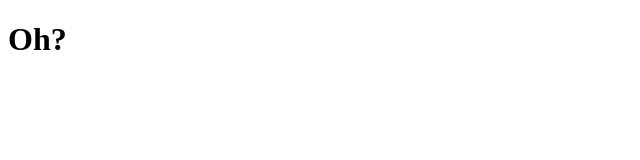
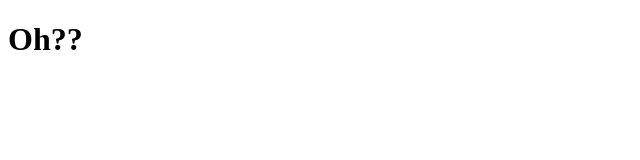
Before and after one commit to junpyochoi/junpyochoi.github.io, a plain HTML site: page index.html in a window 1280 px wide. Shown: the full height of the page, 0-640 px from the left. Drawn offline with Linux system fonts and the light colour scheme.

Commit message:
Update index.html

```diff
--- a/index.html
+++ b/index.html
@@ -5,6 +5,6 @@
     <title>Junpyo Choi</title>
   </head>
   <body>
-    <h1>Oh?</h1>
+    <h1>Oh??</h1>
   </body>
 </html>
```
